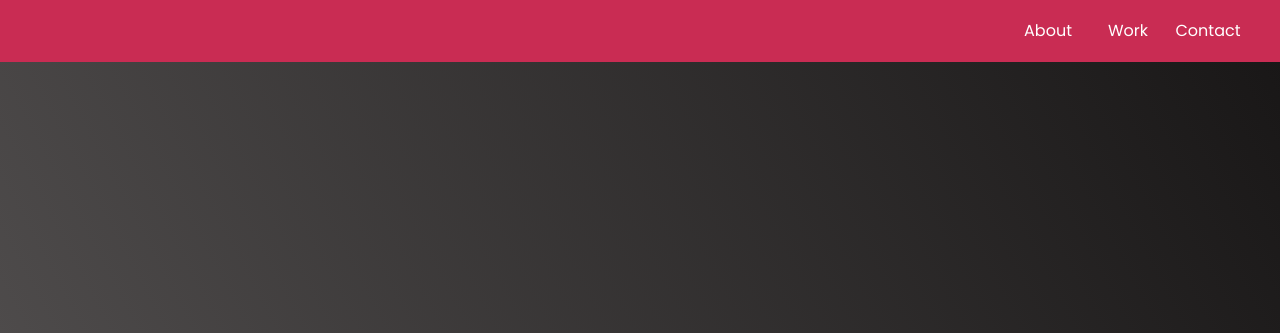
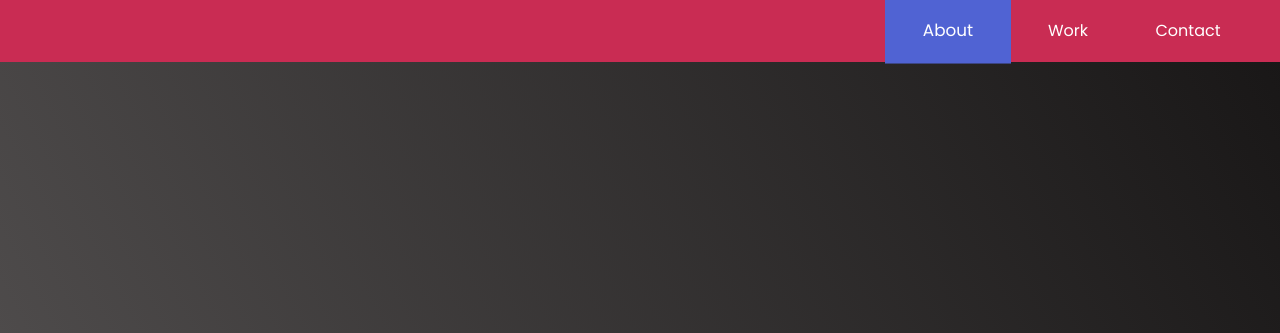
Before and after one commit to quoctienkt/css-practice, a plain HTML site: page 5-personal profile/index.html in a window 1280 px wide. Shown: the top 333 px of the page. Drawn offline with Linux system fonts and the light colour scheme.

Commit message:
navbar list   active feature

```diff
--- a/5-personal profile/js.js
+++ b/5-personal profile/js.js
@@ -0,0 +1,24 @@
+var sections = document.getElementsByTagName("section");
+var navList = document.getElementsByClassName("nav-list")[0].children;
+window.addEventListener("scroll", () => {
+    let activeSection = null;
+
+    console.log(window.scrollY);
+    console.log(sections[sections.length - 1].offsetTop);
+    for (let i = 0; i < sections.length; i++) {
+        let section = sections[i];
+
+
+        if(window.scrollY >= section.offsetTop - 320) {
+            activeSection = navList[i];
+        }
+    }
+
+    for (const i of navList) {
+        i.classList.remove("active");
+    }
+
+    if (!activeSection.classList.contains("active")) {
+        activeSection.classList.add("active");
+    }
+});
--- a/5-personal profile/style.css
+++ b/5-personal profile/style.css
@@ -36,11 +36,12 @@ html {
 }
 
 #navbar ul li {
-	flex: 0 0 80px;
+	flex: 1 1 80px;
 	transition: transform 0.1s ease-in-out;
 }
 
-#navbar ul li:hover{
+#navbar ul li:hover,
+#navbar ul li.active {
 	transform: scale(1.05);
 	background-color: rgb(80, 99, 211);
 }
@@ -193,4 +194,8 @@ footer a {
 	.contact-links a {
 		margin: 10px 20px;
 	}
+
+	#navbar ul li {
+		flex: 0 1 120px;
+	}
 }
```
